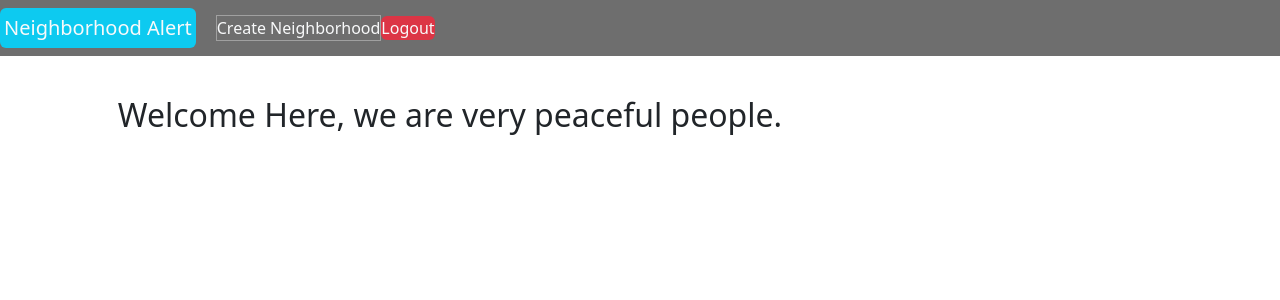
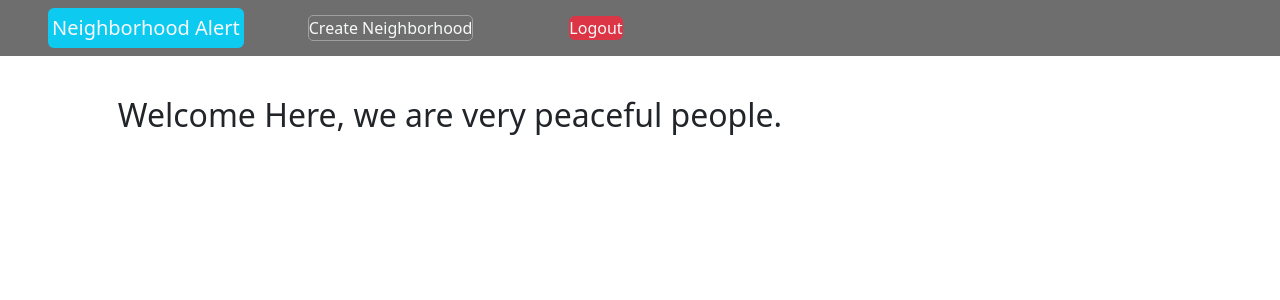
Before and after one commit to LawiOtieno/neighborhood-alert, a Django app: page / in a window 1280 px wide. Shown: the top 300 px of the page. Run offline with Django 3.2, Linux system fonts and the light colour scheme; the visitor is signed in with stand-in values (Sample User, id 1); data that the repository does not hold is empty; some libraries are stand-ins or nearby versions.

Commit message:
update base

```diff
--- a/neighbor_app/templates/base.html
+++ b/neighbor_app/templates/base.html
@@ -25,34 +25,32 @@
 <body>
 
   <nav class="navbar fixed-top navbar-expand-md navbar-dark"  style="background-color: rgb(110, 110, 110);">
-    <a href="{% url 'home' %}" class="navbar-brand text-light bg-info px-1 rounded text-decoration-none">Neighborhood Alert</a>
+    <a href="{% url 'home' %}" class="navbar-brand ms-5 text-light bg-info px-1 rounded text-decoration-none">Neighborhood Alert</a>
     <button type="button" class="navbar-toggler" data-toggle="collapse" data-target="#navbarCollapse">
         <span class="navbar-toggler-icon"></span>
     </button>
     {% if request.user.profile.neighborhood %}
-    <a class="text-light text-decoration-none" href="{% url 'neighborhood' user.profile.neighborhood.id %}">{{user.profile.neighborhood.name}}</a>
+    <a class="text-light text-decoration-none mx-5" href="{% url 'neighborhood' user.profile.neighborhood.id %}">{{user.profile.neighborhood.name}}</a>
     {% endif %}
 
     <div class="collapse navbar-collapse" id="navbarCollapse">
-        <form class="form-inline ml-auto" role="search" action="{% url 'search' %}">
 
-        </form>
         {% if user.is_authenticated %}
-        <a class="nav-item nav-link text-light text-decoration-none" style="border: 1px solid rgb(160, 160, 160); margin-left: 4px;" href="{% url 'create_neighborhood' %}">Create Neighborhood</a>
+        <a class="nav-item nav-link mx-5 text-light text-decoration-none" style="border: 1px solid rgb(160, 160, 160); margin-left: 4px; border-radius: 5px;" href="{% url 'create_neighborhood' %}">Create Neighborhood</a>
             {% if current_user.profile.profile_picture.url %}
             <a href="{% url 'profile'%}">
                 <img src="{{ current_user.profile.profile_picture.url }}" alt="member image">
             </a>
-              {% else %}
-              <a  href="{% url 'profile'%}">
-                <i class="fas fa-user-tie"></i>
-              </a>
-                {% endif %}
-        <a class="nav-item nav-link text-light text-decoration-none bg-danger rounded" href="/logout">Logout</a>
+            {% else %}
+            <a  href="{% url 'profile'%}">
+              <i class="fas fa-user-tie"></i>
+            </a>
+            {% endif %}
+        <a class="nav-item nav-link ms-5 text-light text-decoration-none bg-danger rounded" href="/logout">Logout</a>
 
         {% else %}
-        <a class="nav-item nav-link"  href="{% url 'register' %}">Sign Up</a>
-        <a class="nav-item nav-link"  href="{% url 'login' %}">Login</a>
+        <a class="nav-item nav-link mx-5"  href="{% url 'register' %}">Sign Up</a>
+        <a class="nav-item nav-link mx-5"  href="{% url 'login' %}">Login</a>
         {% endif %}
     </div>
   </nav>
```
Also changed, not shown: neighbor_app/templates/navbar.html (+7 -7 lines).
